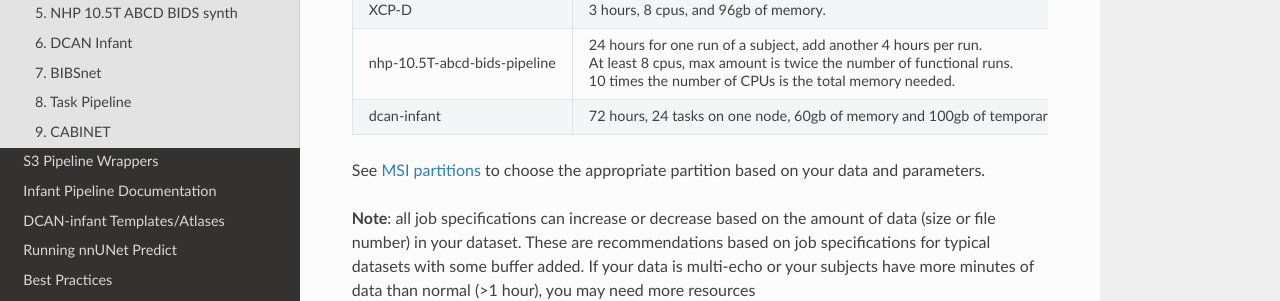
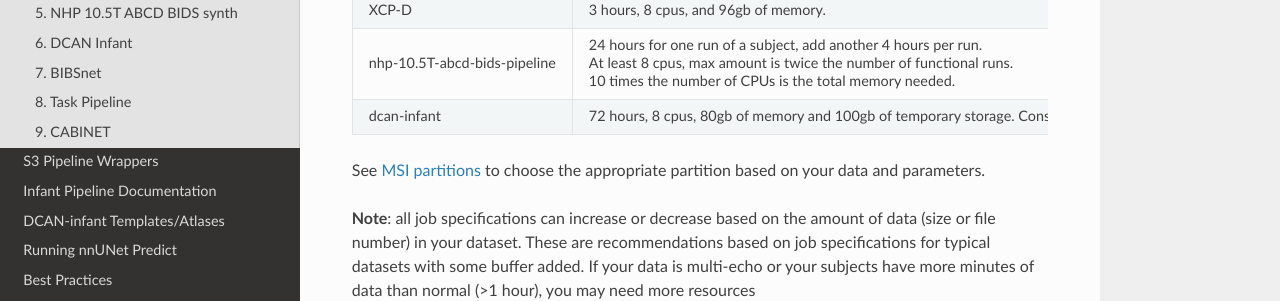
Before and after one commit to DCAN-Labs/cdni-brain, an MkDocs documentation site: the page built from docs/pipelines.md, in a window 1280 px wide and 900 px high, scrolled down 667 px. Shown: the part 151-452 px from the top of the window. Built offline with MkDocs 1.6.1, drawn with Linux system fonts in a browser that asks for light colours; nearby versions of some CDN libraries.

Commit message:
update dcan infant sources rec
Co-authored-by: Thomas Madison <56737848+madisoth@users.noreply.github.com>

```diff
--- a/docs/pipelines.md
+++ b/docs/pipelines.md
@@ -81,7 +81,7 @@ Recommended sbatch parameters per 1 subject 1 session process:
 <tr>
 <td>dcan-infant
 </td>
-<td>72 hours, 24 tasks on one node, 60gb of memory and 100gb of temporary storage.
+<td>72 hours, 8 cpus, 80gb of memory and 100gb of temporary storage. Consider increasing memory to 20gb per cpu or more if functional run lengths are long (more than 10 minutes).
 </td>
 </tr>
 </table>
```
